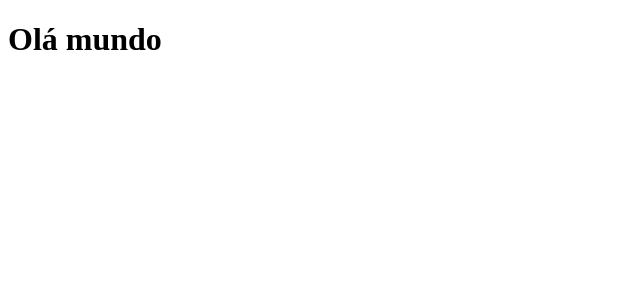
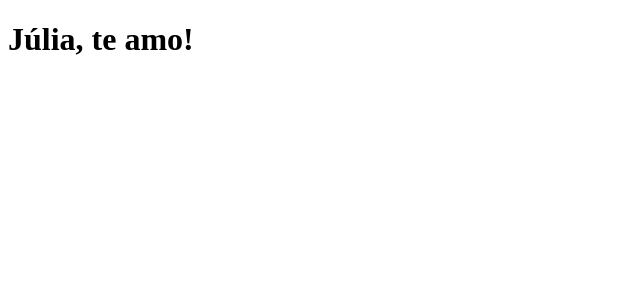
Before and after one commit to lfgiaretta/clone-tabnews, a Next.js app: page / in a window 1280 px wide. Shown: the top 300 px of the page, without its empty margins (0-640 px from the left). Built offline with nearby package versions, Linux system fonts and the light colour scheme.

Commit message:
modifica a frase

```diff
--- a/pages/index.js
+++ b/pages/index.js
@@ -1,5 +1,5 @@
 function Home() {
-    return <h1>Olá mundo</h1>
+    return <h1>Júlia, te amo!</h1>
 }
 
 export default Home;
```
